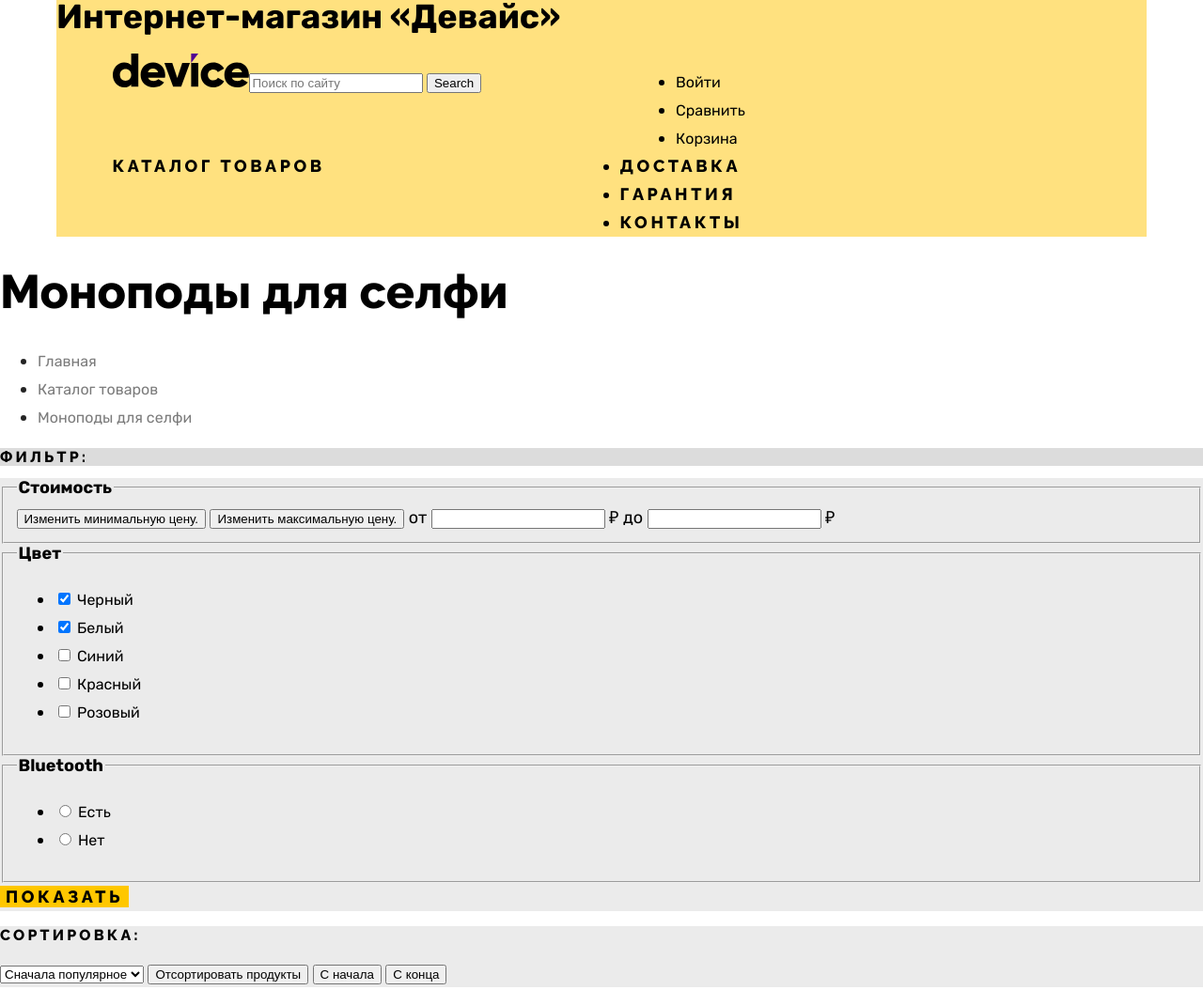
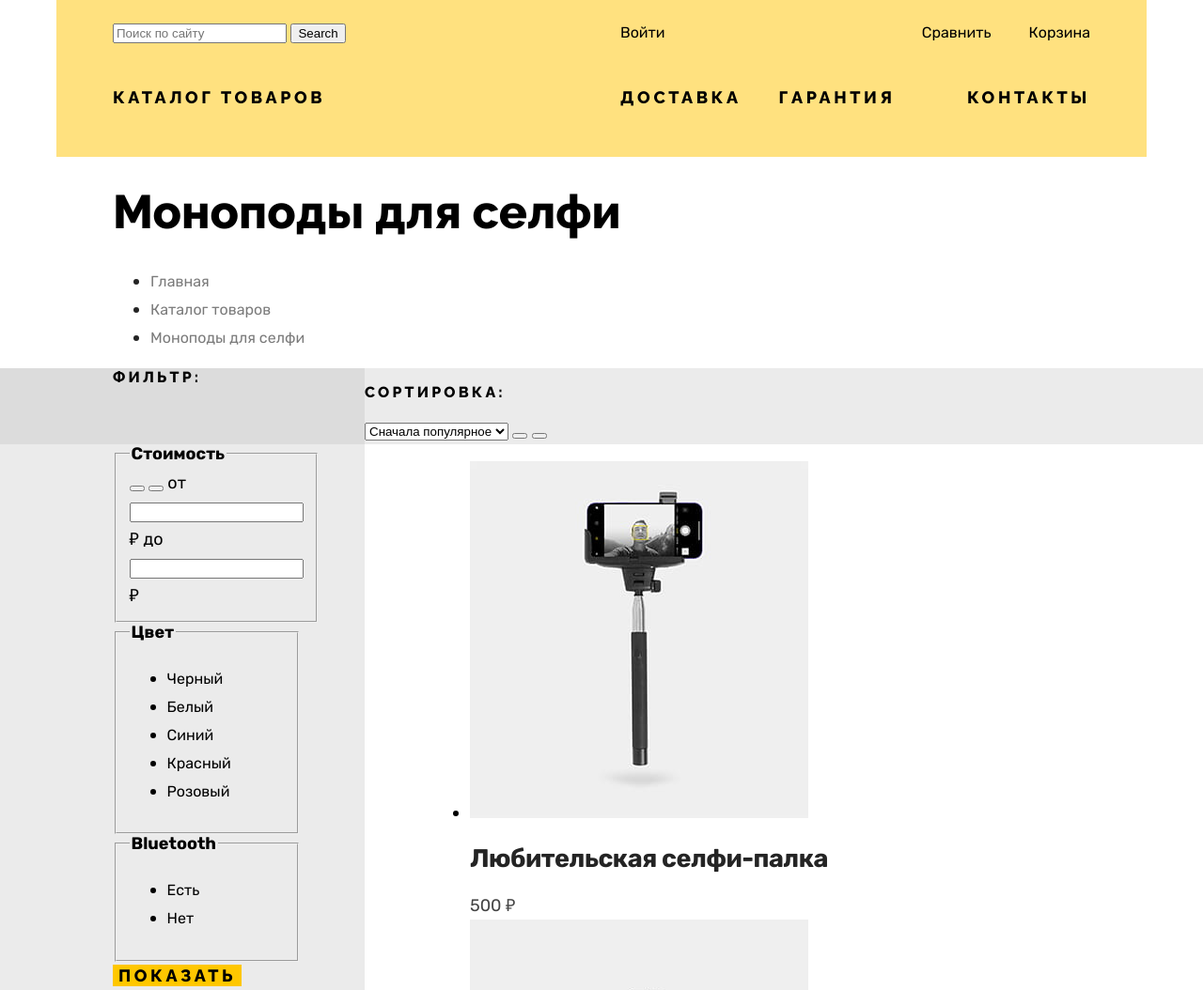
Before and after one commit to Daniil060598/1822037-device-32, a plain HTML site: page catalog.html in a window 1280 px wide. Shown: the part 61-1115 px from the top of the page at 94% size. Drawn offline with Linux system fonts and the light colour scheme.

Commit message:
Сетка для страницы каталога

```diff
--- a/catalog.html
+++ b/catalog.html
@@ -48,6 +48,7 @@
   </header>
 
   <main class="main-inner">
+    <div class="breadcrumbs-container">
       <header class="inner-header">
         <h1 class="title inner-header__title">Моноподы для селфи</h1>
         <ul class="breadcrumbs">
@@ -62,9 +63,32 @@
           </li>
         </ul>
       </header>
-
+    </div>
+    <div class="container-bg">
+      <div class="sorting-container">
+        <h2 class="filter-title">Фильтр:</h2>
+        <div class="sorting-inner">
+          <h3 class="sorting-title">Сортировка:</h3>
+          <form class="sorting-type">
+            <select class="select-control" id="sorting" name="sorting">
+              <option value="popular">Сначала популярное</option>
+              <option value="cheap">Сначала дешёвое</option>
+              <option value="expensive">Сначала дорогое</option>
+            </select>
+            <button class="visually-hidden" type="submit">Отсортировать продукты</button>
+            <button class="button-sort sort-up" type="submit">
+              <span class="visually-hidden">С начала</span>
+            </button>
+            <button class="button-sort sort-down" type="submit">
+              <span class="visually-hidden">С конца</span>
+            </button>
+          </form>
+        </div>
+      </div>
+    </div>
+    <div class="catalog-container">
       <section class="catalog-products">
-      <h2 class="catalog-products__title">Фильтр:</h2>
+        <div class="filter-container">
           <form class="catalog-filter" action="https://echo.htmlacademy.ru/" method="get">
             <fieldset class="catalog-filter__group">
               <legend class="catalog-filter__title">Стоимость</legend>
@@ -147,24 +171,8 @@
 
             <button class="button-link button-filter" type="submit">Показать</button>
           </form>
-      <div class="sorting-container">
-        <h3 class="sorting-type__title">Сортировка:</h3>
-        <form class="sorting-type">
-          <select class="select-control" id="sorting" name="sorting">
-            <option value="popular">Сначала популярное</option>
-            <option value="cheap">Сначала дешёвое</option>
-            <option value="expensive">Сначала дорогое</option>
-          </select>
-          <button class="visually-hidden" type="submit">Отсортировать продукты</button>
-          <button class="button-sort sort-up" type="submit">
-            <span class="visually-hidden">С начала</span>
-          </button>
-          <button class="button-sort sort-down" type="submit">
-            <span class="visually-hidden">С конца</span>
-          </button>
-        </form>
         </div>
-
+        <div class="catalog-right-column">
           <ul class="product-list">
             <li class="product-card">
               <a class="product-card__link" href="#">
@@ -224,15 +232,18 @@
               </a>
             </li>
           </ul>
+        </div>
       </section>
+    </div>
   </main>
   <footer class="main-footer">
+    <div class="footer-container">
       <section class="main-footer__logo">
         <img class="footer-logo" src="img/footer/footer-logo.svg" width="145" height="36"
           alt="Логотип Интернет-магазин Девайс">
       </section>
+      <h2 class="visually-hidden" hidden>Адрес</h2>
       <section class="footer-nav">
-      <h2 class="visually-hidden">Адрес</h2>
         <adress class="footer-address">
           <p class="footer-address__text">Санкт-Петербург, набережная реки Карповки, 5, литера П.</p>
         </adress>
@@ -276,6 +287,7 @@
         <img class="footer-social__logo" src="img/footer/footer-logo-2.svg" width="115" height="33"
           alt="Логотип htmlacademy">
       </section>
+    </div>
   </footer>
 </body>
 
--- a/css/styles.css
+++ b/css/styles.css
@@ -38,6 +38,7 @@ body {
     margin: 0;
     display: flex;
     flex-direction: column;
+    min-height: 100%;
     color: #000000;
     background-color: #FFFFFF;
     font-family: "Rubik", sans-serif;
@@ -45,6 +46,17 @@ body {
     font-size: 18px;
     line-height: 30px;
 }
+
+.visually-hidden {
+    position: absolute;
+    width: 1px;
+    height: 1px;
+    margin: -1px;
+    padding: 0;
+    border: 0;
+    clip: rect(0 0 0 0);
+    overflow: hidden;
+  }
 
 .title{
     color: #000000;
@@ -81,13 +93,19 @@ body {
     margin: 40px auto 0;
 }
 
+
 .menu-user{
     display: flex;
     flex-direction: row;
     justify-content: space-between;
     align-items: baseline;
-    margin: 0 auto;
-    width: 1041px;
+    margin: 40px 40px 29px 60px;
+    width: 1060px;
+}
+
+.logo{
+    position: absolute;
+    top: 17px;
 }
 
 .search-form{
@@ -95,9 +113,16 @@ body {
 }
 
 .menu-user__list{
-    width: 501px;
+    display: flex;
+    justify-content: end;
+    width: 540px;
     margin: 0px;
     padding: 0px;
+    list-style-type: none;
+}
+
+.menu-user__item:first-child{
+    margin-right: auto;
 }
 
 .menu-user__link{
@@ -106,27 +131,37 @@ body {
     line-height: 19px;
     color: inherit;
     text-decoration: none;
+    padding: 10px 20px;
+    min-width: 20px;
+    min-height: 10px;
 }
 
 .navigation{
     display: flex;
-    flex-direction: row;
     justify-content: space-between;
-    margin: 0 auto;
-    width: 1041px;
+    width: 1080px;
+    margin: 0 40px 38px;
 }
 
 .catalog{
-    width: 313px;
+    width: 300px;
 }
 
 .navigation__list{
-    width: 501px;
+    display: flex;
+    flex-wrap: wrap;
+    width: 540px;
     margin: 0px;
     padding: 0px;
+    list-style-type: none;
+}
+
+.navigation__item:nth-child(3n){
+    margin-left: auto;
 }
 
 .navigation__link{
+    display: block;
     font-family: "Raleway", sans-serif;
     font-weight: 800;
     line-height: 21px;
@@ -134,6 +169,7 @@ body {
     letter-spacing: 0.2em;
     text-decoration: none;
     text-transform: uppercase;
+    padding: 15px 20px;
 }
 
 .main-container{
@@ -141,10 +177,18 @@ body {
 }
 
 .slider{
+    width: 1160px;
+    margin: 0 auto 70px;
+}
+
+.slider__list{
+    margin: 0px;
+    padding: 0px;
+}
+
+.slider__item{
     display: flex;
     justify-content: space-between;
-    width: 1160px;
-    margin: 0 auto;
 }
 
 .slider-images{
@@ -169,7 +213,7 @@ body {
 
 .product-categories{
     width: 1160px;
-    margin: 0 auto;
+    margin: 0 auto 69px;
 }
 
 .product-categories__list{
@@ -177,6 +221,8 @@ body {
     justify-content: space-between;
     margin: 0px;
     padding: 0px;
+    list-style-type: none;
+
 }
 
 .product-categories__item{
@@ -190,10 +236,17 @@ body {
     font-style: normal;
     line-height: 24px;
     letter-spacing: -0.02em;
+    display: inline-block;
+}
+
+.product-categories__name{
+    display: block;
+    margin-top: 33px;
 }
 
 .services{
     background-color: #F0F0F0;
+    margin-bottom: 90px;
 }
 
 .services-container{
@@ -206,12 +259,14 @@ body {
     width: 280px;
     margin: 0 116px 0 0;
     padding: 0px;
+    list-style-type: none;
 }
 
 .services-inner{
     width: 696px;
     margin: 0px;
     padding: 0px;
+    list-style-type: none;
 }
 
 
@@ -335,6 +390,7 @@ body {
 
 .footer-nav__list{
     width: 458px;
+    list-style-type: none;
 }
 
 .footer-nav__link{
@@ -367,6 +423,12 @@ body {
     width: 150px;
 }
 
+.breadcrumbs-container{
+    width: 1100px;
+    margin: 0 auto;
+    padding-left: 60px;
+}
+
 .breadcrumbs {
     color: #242424;
 }
@@ -380,8 +442,35 @@ body {
     text-decoration: none;
 }
 
-.catalog-products__title{
-    background-color: #DCDCDC;
+.container-bg{
+    background: linear-gradient(to right,#DCDCDC 25%, #EBEBEB 25%)
+}
+
+.sorting-container{
+    display: flex;
+    justify-content: space-between;
+    width: 1100px;
+    margin: 0 auto;
+    padding-left: 60px;
+}
+
+.sorting-inner{
+    width: 832px;
+}
+
+.catalog-container{
+    background: linear-gradient(to right,#EBEBEB 25%, #FFFFFF 25%)
+}
+
+.catalog-products {
+    display: flex;
+    justify-content: space-between;
+    width: 1100px;
+    margin: 0 auto;
+    padding-left: 60px;
+}
+
+.filter-title{
     font-family: "Raleway", sans-serif;
     font-style: normal;
     font-weight: 800;
@@ -390,8 +479,25 @@ body {
     letter-spacing: 0.2em;
     text-transform: uppercase;
 }
+
+
+
+.filter-title{
+    display: block;
+    background-color: #DCDCDC;
+    margin: 0;
+    width: 268px;
+}
+
+
+.filter-container{
+    background-color: #EBEBEB;
+    width: 268px;
+}
+
 .catalog-filter{
-    background: #EBEBEB;
+    width: 200px;
+    margin-right: 72px;
 }
 
 .catalog-filter__title{
@@ -409,11 +515,11 @@ body {
     border-width: 0px ;
 }
 
-.sorting-container{
-    background-color: #EBEBEB;
+.catalog-right-column{
+    width: 760px;
 }
 
-.sorting-type__title{
+.sorting-title{
     font-family: "Raleway", sans-serif;
     font-style: normal;
     font-weight: 800;
```
Also changed, not shown: index.html (+32 -22 lines). Lines whose indentation alone changed are shown as unchanged.
